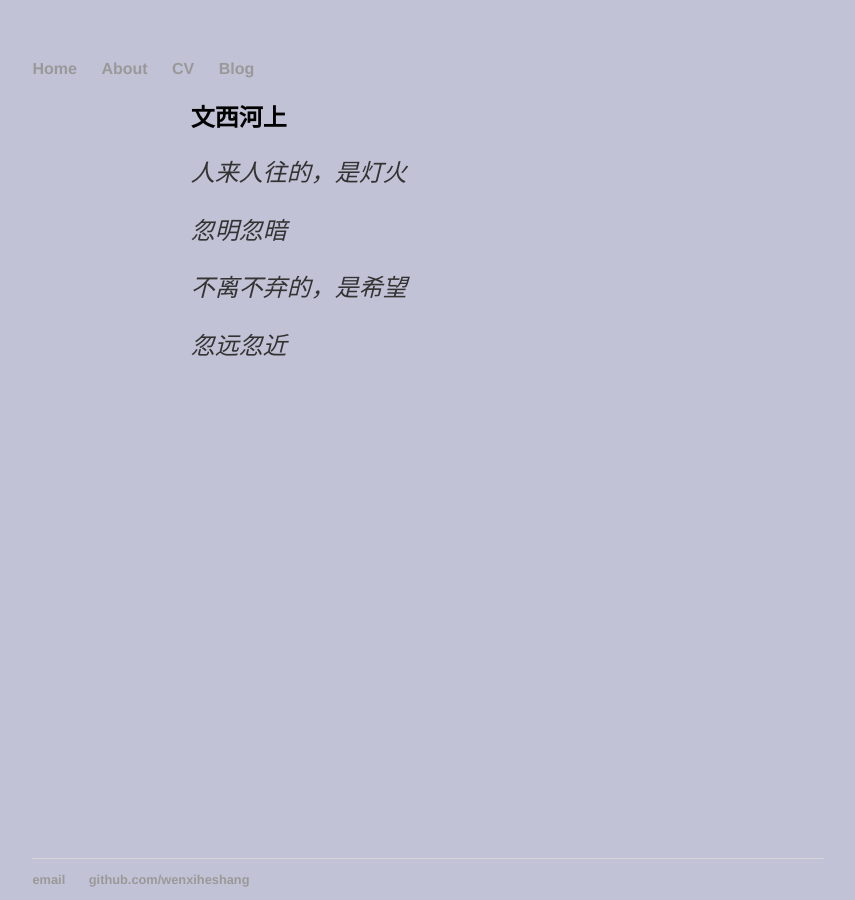
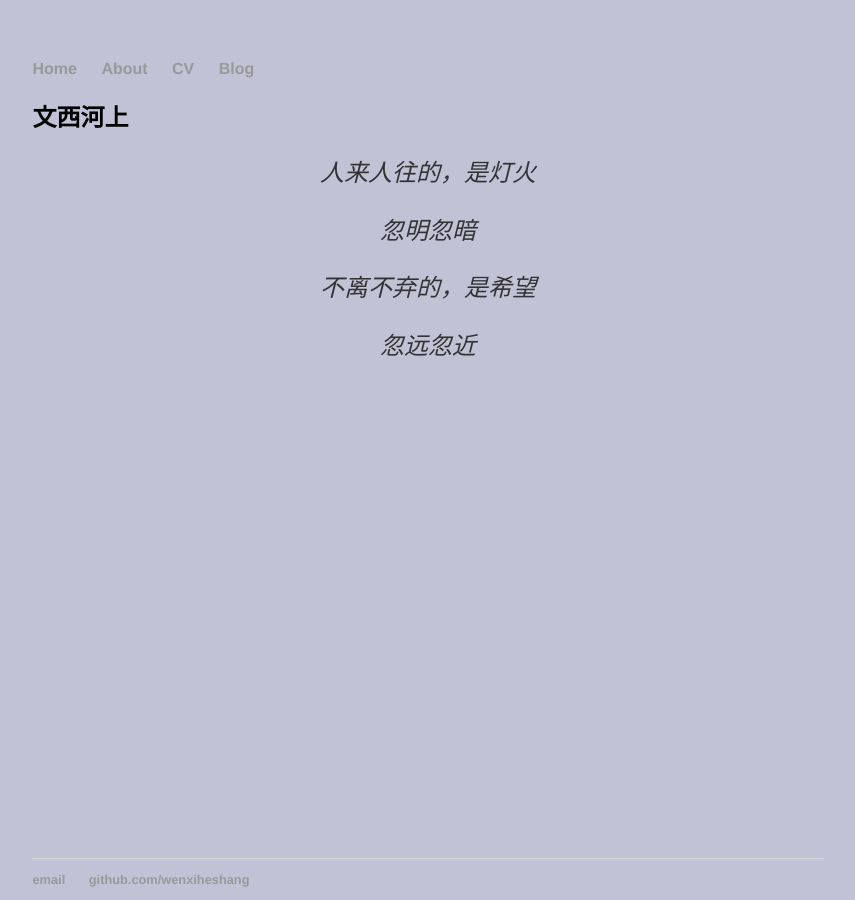
Before and after one commit to xxleyi/xxleyi.github.io, a Jekyll site: the page built from index.html, in a window 1280 px wide. Shown: the whole page, without its empty margins (212-1067 px from the left). Built offline with Jekyll 4.4.1, drawn with Linux system fonts in a browser that asks for light colours.

Commit message:
change again.

```diff
--- a/css/main.css
+++ b/css/main.css
@@ -24,11 +24,13 @@ a:hover {
 h1 {
     font-size: 3em;
     font-family:'Helvetica', 'Arial', 'Sans-Serif';
+    text-align: center;
 }
 p {
     font-size: 1.5em;
     line-height: 1.4em;
     color: #333;
+    text-align: center;
 }
 footer {
     border-top: 1px solid #d5d5d5;
--- a/index.html
+++ b/index.html
@@ -3,7 +3,7 @@ layout: default
 title: 文西河上
 ---
 
-<div class="center">
+<div>
 	<h2>文西河上</h2>
 	<p><em>人来人往的，是灯火</em></p>
 	<p><em>忽明忽暗</em></p>
```
